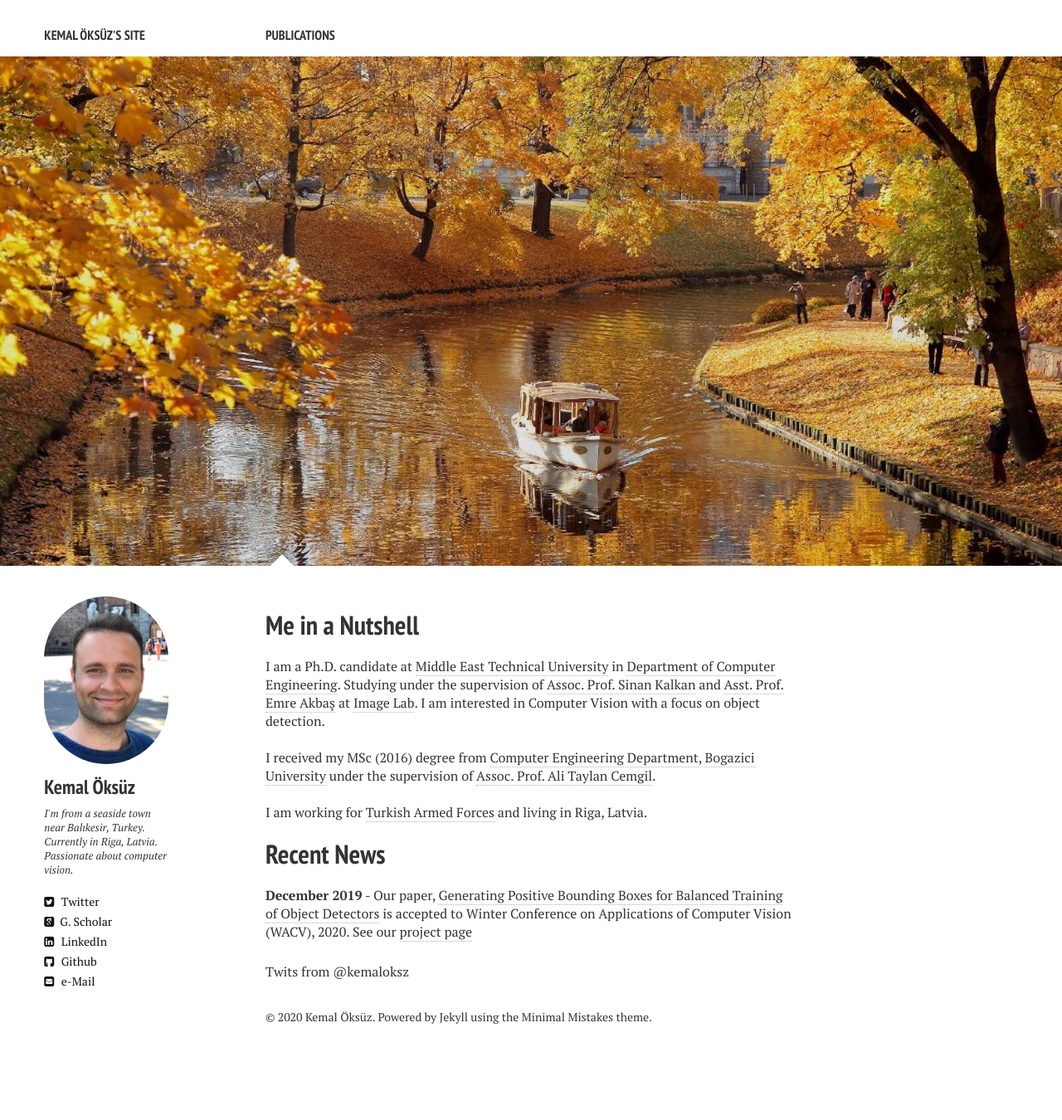
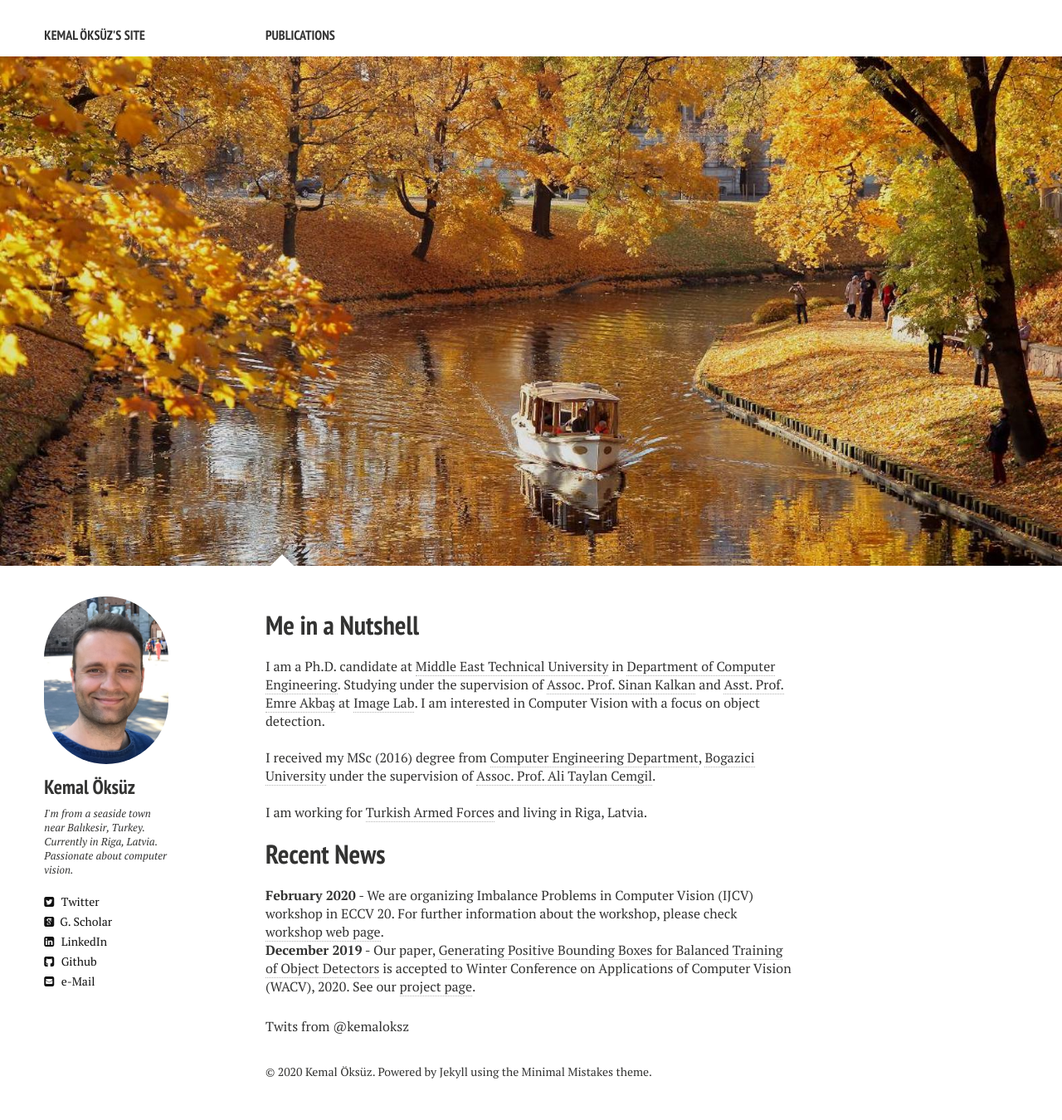
Before and after one commit to kemaloksuz/kemaloksuz.github.io, a Jekyll site: the page built from index.md, in a window 1280 px wide. Shown: the whole page at 83% size. Built offline with Jekyll 4.4.1, drawn with Linux system fonts in a browser that asks for light colours; nearby versions of some CDN libraries; comment, search, counter and statistics services are not loaded; before the commit the page ends 1284 px from its top, so only the background shows below that.

Commit message:
Update index.md

```diff
--- a/index.md
+++ b/index.md
@@ -16,5 +16,5 @@ I received my MSc (2016) degree from <a href="https://www.cmpe.boun.edu.tr" targ
 I am working for <a href="https://www.tsk.tr/HomeEng" target="_blank">Turkish Armed Forces</a> and living in Riga, Latvia.
 
 <h1>Recent News</h1>
-**December 2019** - Our paper, <a href="https://arxiv.org/abs/1909.09777" target="_blank">Generating Positive Bounding Boxes for Balanced Training of Object Detectors</a> is accepted to Winter Conference on Applications of Computer Vision (WACV), 2020. See our <a href="https://github.com/kemaloksuz/BoundingBoxGenerator" target="_blank">project page</a>
-<br />
+**February 2020** - We are organizing Imbalance Problems in Computer Vision (IJCV) workshop in ECCV 20. For further information about the workshop, please check <a href="https://sites.google.com/view/ipcv2020/" target="_blank"> workshop web page</a>.<br />
+**December 2019** - Our paper, <a href="https://arxiv.org/abs/1909.09777" target="_blank">Generating Positive Bounding Boxes for Balanced Training of Object Detectors</a> is accepted to Winter Conference on Applications of Computer Vision (WACV), 2020. See our <a href="https://github.com/kemaloksuz/BoundingBoxGenerator" target="_blank">project page</a>.<br />
```
